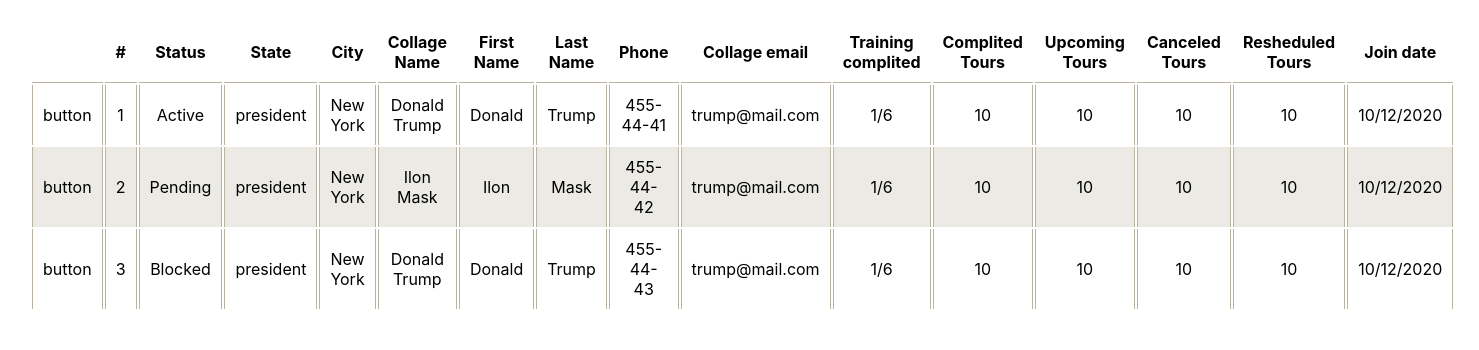
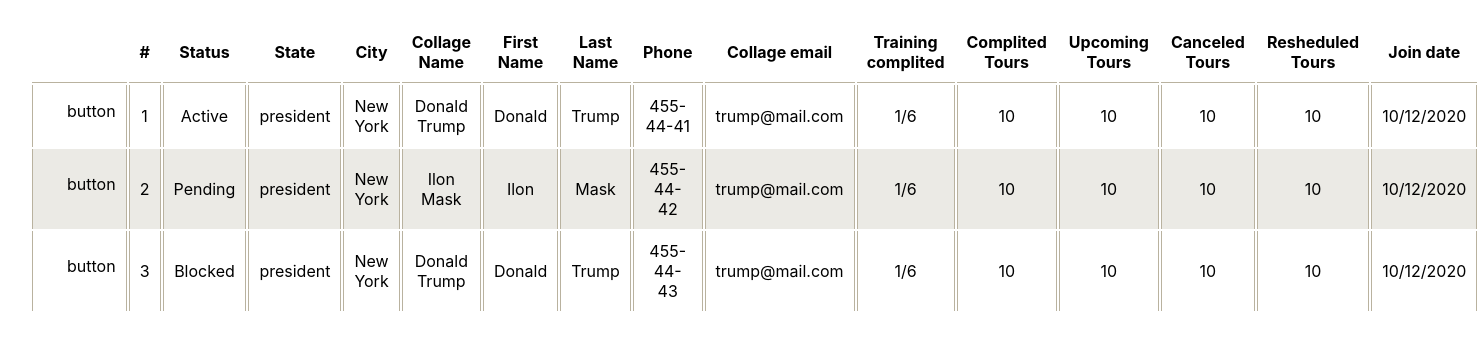
Before and after one commit to AndreyKornyusko/Table-luk, a React (Create React App) app in the folder my-app/: page / in a window 1280 px wide. Shown: the top 350 px of the page, 1479 px wide, since content can reach past the window. Built offline with nearby package versions, Linux system fonts and the light colour scheme.

Commit message:
fixed btn styles

```diff
--- a/my-app/src/Componets/Table/BtnDropdown/BtnDropdown.css
+++ b/my-app/src/Componets/Table/BtnDropdown/BtnDropdown.css
@@ -1,5 +1,4 @@
 .dropdown {
-  position: relative!important;
   display: inline-block;
 }
 
@@ -18,7 +17,7 @@
 .dropdown-menu {
   list-style: none;
   padding-left: 0;
-  position: absolute!important;
+  position: absolute;
   top: 100%;
   left: 0;
   margin: 0;
@@ -34,6 +33,7 @@
   outline: none;
   font-size: 16px;
   cursor: pointer;
+  list-style: none;
 }
 
 .dropdown-menu-item:active {
--- a/my-app/src/Componets/Table/BtnDropdown/BtnDropdown.tsx
+++ b/my-app/src/Componets/Table/BtnDropdown/BtnDropdown.tsx
@@ -1,4 +1,5 @@
 import React, { useEffect, useState, useRef } from "react";
+import './BtnDropdown.css';
 
 // const options = ["Activate", "Block", "Delete"];
 const options = [
--- a/my-app/src/Componets/Table/Table/Table.css
+++ b/my-app/src/Componets/Table/Table/Table.css
@@ -18,6 +18,8 @@ tr:nth-child(odd) {
 }
 tr:nth-child(even) {
   background: #ebeae5;
+  border-bottom: 1px solid #b9b29f;
+
 }
 
 .table__choose-btn-img-wrap {
@@ -36,3 +38,9 @@ tr:nth-child(even) {
   background-color: #000;
   margin: 2px;
 }
+
+
+.table__btn-td-wrap{
+  width: 100%;
+  position: relative;
+}
--- a/my-app/src/Componets/Table/Table/Table.tsx
+++ b/my-app/src/Componets/Table/Table/Table.tsx
@@ -80,7 +80,7 @@ const Table = ({ items, handleChooseBtnClick }) => (
             key={id + phone}
           >
             <td>
-              <div>
+              <div className="table__btn-td-wrap">
                 <Dropdown
                 id={id}
                 onChange={handleChooseBtnClick}
--- a/my-app/src/Componets/Table/TableContainer/TableContainer.tsx
+++ b/my-app/src/Componets/Table/TableContainer/TableContainer.tsx
@@ -20,20 +20,10 @@ const items = [
 export default function TableContainer() {
 
   const [stateItems, setState] = useState(items);
-  const [rowStatus, setRowStatus] = useState(
-    {
-      id: 10000, status: ""
-    }
-  );
+  const [rowStatus, setRowStatus] = useState({id: 1000065465665661654611, status: ""});
 
   useEffect(() => {
     const handledItems = stateItems.map(item => {
-      console.log("item.id", item.id);
-      console.log("rowStatus.id", rowStatus.id)
-
-      console.log("item.status", item.status);
-      console.log("rowStatus.status", rowStatus.status)
-
       if (item.id === rowStatus.id) {
         item.status = rowStatus.status;
       }
```
Also changed, not shown: 1 other file (tests, documents, lock files or other folders).
